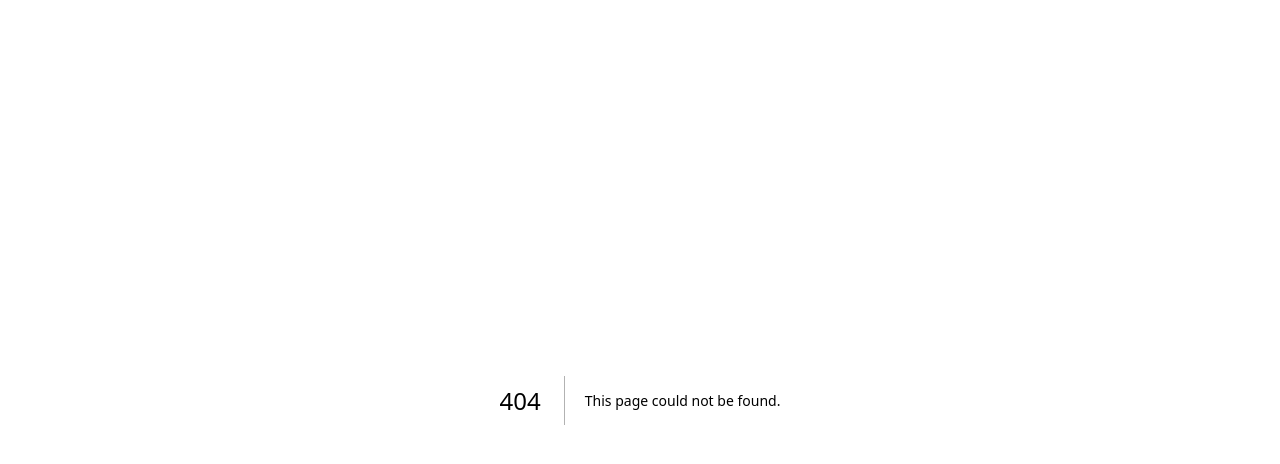
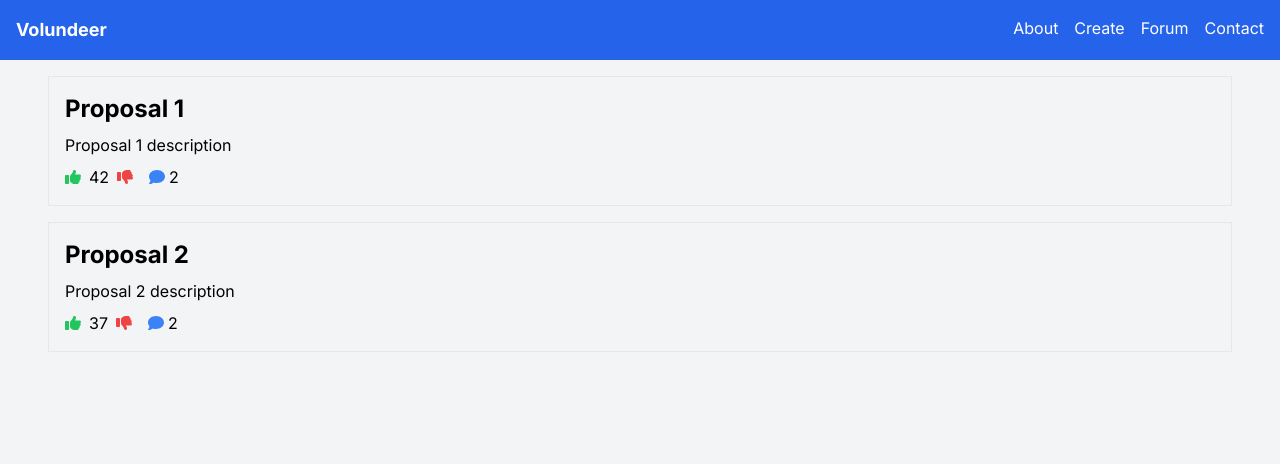
Before and after one commit to lucastey/volundeer, a Next.js app: page /proposal in a window 1280 px wide. Before the commit this address had no page. Shown: the top 464 px of the page. Built offline with nearby package versions, Linux system fonts and the light colour scheme.

Commit message:
Initial Proposals

```diff
--- a/app/forum/page.tsx
+++ /dev/null
@@ -1,9 +0,0 @@
-
-
-const ForumPage = () => {
-    return (
-      <div>Test forum</div>
-    );
-  }
-
-  export default ForumPage;
--- /dev/null
+++ b/app/proposal/[id]/page.tsx
@@ -0,0 +1,39 @@
+"use client";
+
+import React from "react";
+import { usePathname } from 'next/navigation';
+import Layout from '../../components/layout';
+
+export const posts = [
+  {
+    id: 1,
+    title: 'First Post',
+    body: 'This is the body of the first post.',
+  },
+  {
+    id: 2,
+    title: 'Second Post',
+    body: 'This is the body of the second post.',
+  },
+];
+
+const ForumPost = () => {
+  const pathname = usePathname();
+  const id = pathname.split('/').pop();
+  const post = posts.find(e => e.id.toString() === id);
+
+  // Handle cases where id is not yet available
+  if (!id) {
+    return <div>Post not found</div>;
+  }
+
+  return (
+    <Layout>
+      <div className="text-black">
+        {id}
+      </div>
+    </Layout>
+  );
+};
+
+export default ForumPost;
--- /dev/null
+++ b/app/proposal/data.ts
@@ -0,0 +1,22 @@
+// data.ts
+export const proposals = [
+    {
+      id: 1,
+      title: "Proposal 1",
+      content: "Proposal 1 description",
+      votes: 42
+    },
+    {
+      id: 2,
+      title: "Proposal 2",
+      content: "Proposal 2 description",
+      votes: 37
+    }
+  ];
+
+  export const comments = [
+    { id: 1, postId: 1, text: "Great post!", datetime: "2024-05-24T10:30:00Z" },
+    { id: 2, postId: 1, text: "Thanks for the info.", datetime: "2024-05-24T12:00:00Z" },
+    { id: 3, postId: 2, text: "Very helpful!", datetime: "2024-05-24T14:00:00Z" },
+    { id: 4, postId: 2, text: "Loved the examples.", datetime: "2024-05-24T15:30:00Z" }
+  ];
--- /dev/null
+++ b/app/proposal/page.tsx
@@ -0,0 +1,64 @@
+"use client";
+
+// components/ForumPage.tsx
+import React, { useState } from "react";
+import Link from 'next/link';
+import Layout from "../components/layout";
+import { proposals, comments } from "./data";
+import { FontAwesomeIcon } from '@fortawesome/react-fontawesome';
+import { faThumbsUp, faThumbsDown, faComment } from '@fortawesome/free-solid-svg-icons';
+
+// Comment Component
+interface CommentProps {
+  comment: {
+    id: number;
+    proposalId: number;
+    body: string;
+  };
+}
+
+// Proposal Component
+interface ProposalProps {
+  id: number;
+  title: string;
+  content: string;
+  votes: number;
+}
+
+const Proposal: React.FC<{ proposal: ProposalProps }> = ({ proposal }) => {
+  const [votes, setVotes] = useState(proposal.votes);
+
+  const handleUpvote = () => setVotes(votes + 1);
+  const handleDownvote = () => setVotes(votes - 1);
+
+  const commentCount = comments.filter(comment => comment.postId === proposal.id).length;
+
+  return (
+    <Link href={`/proposal/${proposal.id}`} className="block border p-4 mb-4 no-underline hover:bg-gray-100 text-black">
+      <h2 className="text-2xl font-bold mb-2">{proposal.title}</h2>
+      <p className="text-black">{proposal.content}</p>
+      <div className="flex items-center mt-2">
+        <FontAwesomeIcon icon={faThumbsUp} className="cursor-pointer mr-2 text-green-500" onClick={(e) => { e.preventDefault(); handleUpvote(); }} />
+        <span className="mr-2">{votes}</span>
+        <FontAwesomeIcon icon={faThumbsDown} className="cursor-pointer text-red-500" onClick={(e) => { e.preventDefault(); handleDownvote(); }} />
+        <FontAwesomeIcon icon={faComment} className="ml-4 text-blue-500" />
+        <span className="ml-1">{commentCount}</span>
+      </div>
+    </Link>
+  );
+};
+
+// ForumPage Component
+const ForumPage = () => {
+  return (
+    <Layout>
+      <div className="mx-auto px-4 sm:px-6 lg:px-8 max-w-7xl">
+        {proposals.map((proposal) => (
+          <Proposal key={proposal.id} proposal={proposal} />
+        ))}
+      </div>
+    </Layout>
+  );
+}
+
+export default ForumPage;
--- a/package.json
+++ b/package.json
@@ -9,6 +9,9 @@
     "lint": "next lint"
   },
   "dependencies": {
+    "@fortawesome/fontawesome-svg-core": "^6.5.2",
+    "@fortawesome/free-solid-svg-icons": "^6.5.2",
+    "@fortawesome/react-fontawesome": "^0.2.2",
     "next": "14.2.3",
     "react": "^18.3.1",
     "react-dom": "^18.3.1",
```
Also changed, not shown: 1 other file (tests, documents, lock files or other folders).
